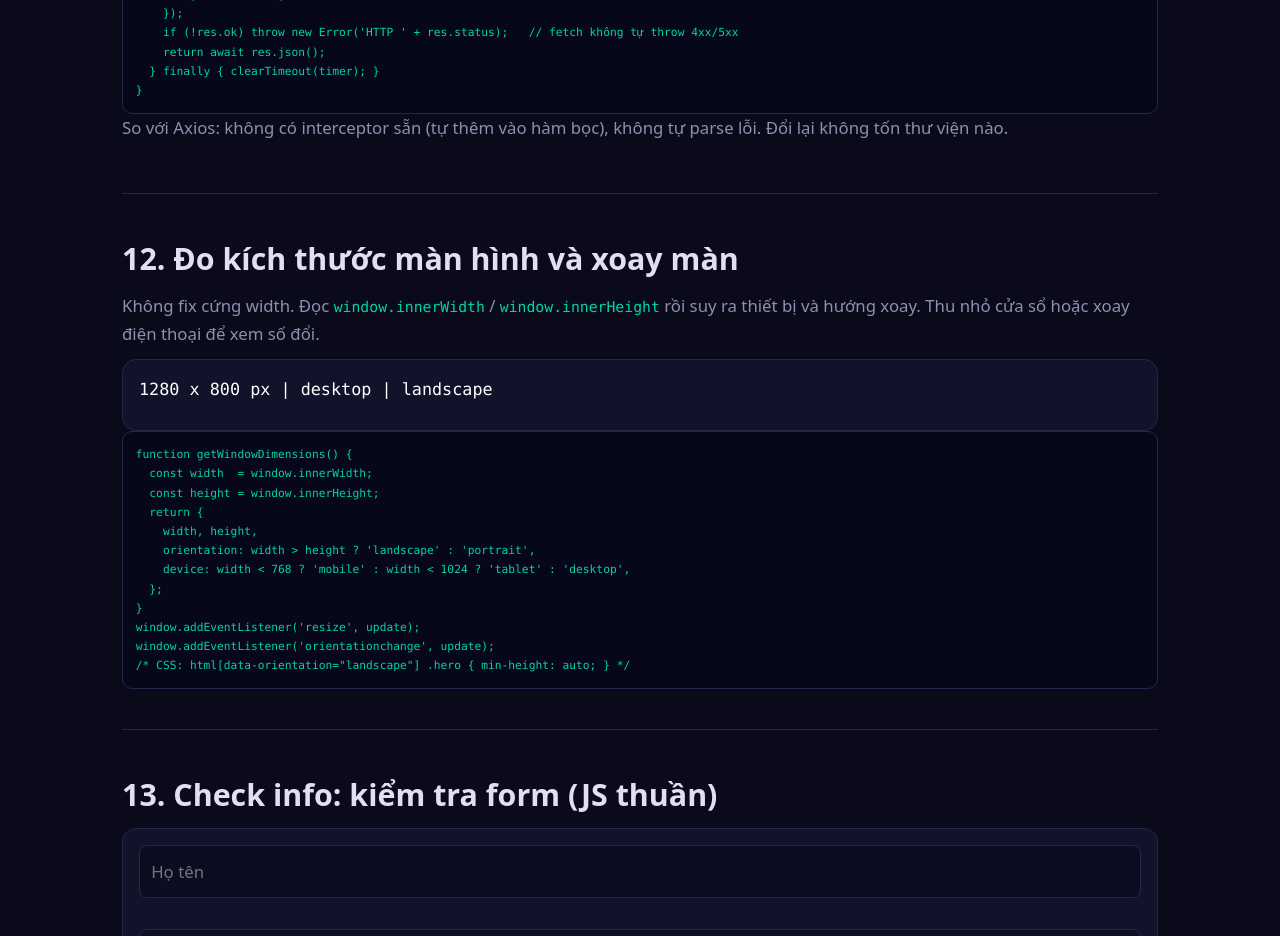
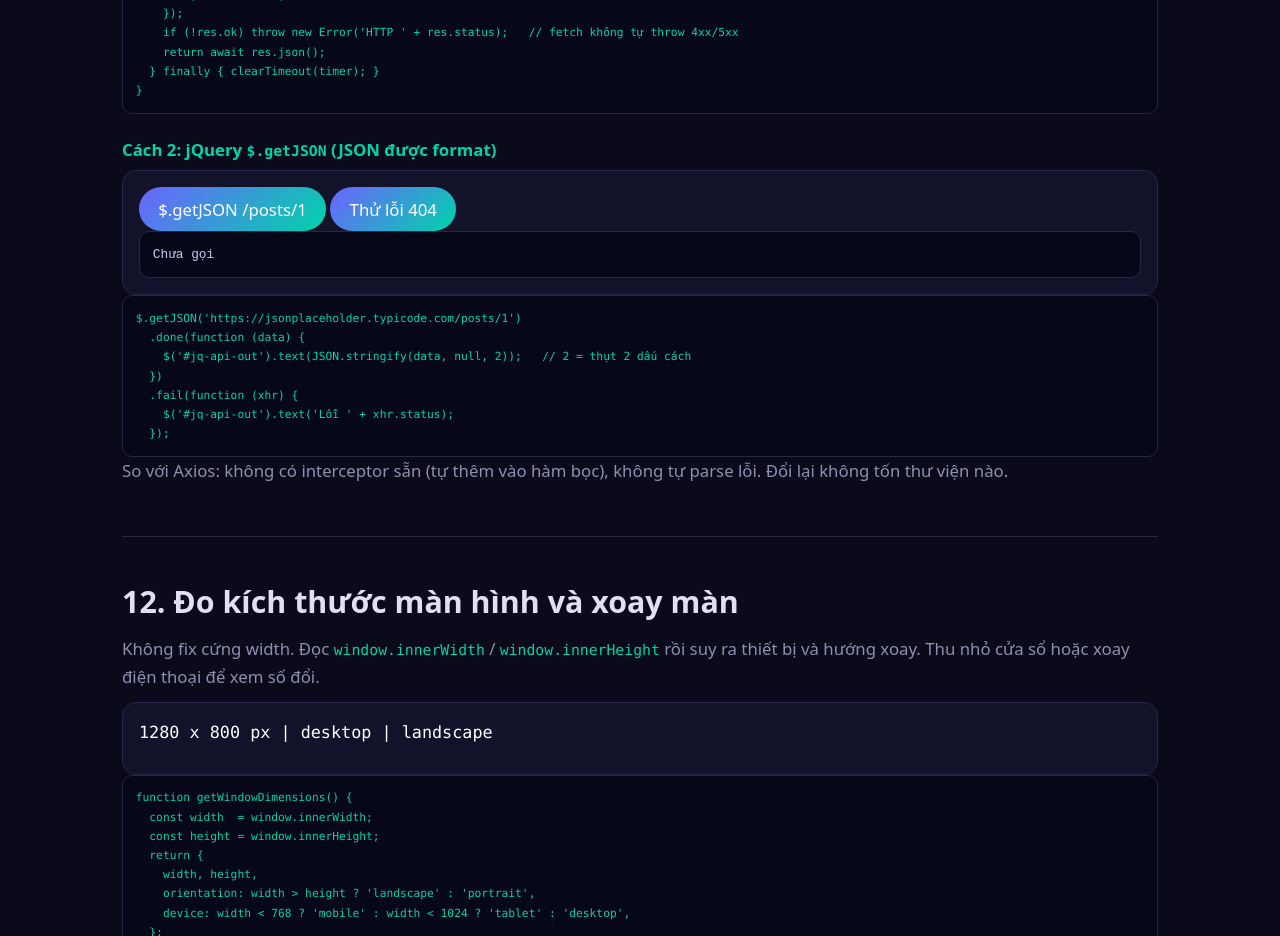
Before and after one commit to NTPhong04102k4/portfolio, a plain HTML site: page learn/index.html in a window 1280 px wide. Shown: the part 8820-9756 px from the top of the page. Drawn offline with nearby package versions, Linux system fonts and the light colour scheme.

Commit message:
ref-4: feat - add jquery getJSON demo with formatted json to learn page

```diff
--- a/learn/index.html
+++ b/learn/index.html
@@ -674,6 +674,19 @@ $.ajax / $.get / $.post / $.getJSON</code></pre>
     return await res.json();
   } finally { clearTimeout(timer); }
 }</code></pre>
+        <h3>Cách 2: jQuery <code>$.getJSON</code> (JSON được format)</h3>
+        <div class="card">
+          <button class="btn" id="jq-api-btn" type="button">$.getJSON /posts/1</button>
+          <button class="btn" id="jq-api-fail" type="button">Thử lỗi 404</button>
+          <pre id="jq-api-out" aria-live="polite">Chưa gọi</pre>
+        </div>
+        <pre><code>$.getJSON('https://jsonplaceholder.typicode.com/posts/1')
+  .done(function (data) {
+    $('#jq-api-out').text(JSON.stringify(data, null, 2));   // 2 = thụt 2 dấu cách
+  })
+  .fail(function (xhr) {
+    $('#jq-api-out').text('Lỗi ' + xhr.status);
+  });</code></pre>
         <p>
           So với Axios: không có interceptor sẵn (tự thêm vào hàm bọc), không tự
           parse lỗi. Đổi lại không tốn thư viện nào.
--- a/learn/learn.js
+++ b/learn/learn.js
@@ -145,6 +145,16 @@ $('#fetch-btn').on('click', async function () {
   }
 });
 
+/* jQuery gọi API: $.getJSON + JSON.stringify(data, null, 2) để format */
+function showJson(url) {
+  const $out = $('#jq-api-out').text('Đang tải...');
+  $.getJSON(url)
+    .done(function (data) { $out.text(JSON.stringify(data, null, 2)); })
+    .fail(function (xhr) { $out.text('Lỗi ' + xhr.status); });
+}
+$('#jq-api-btn').on('click', function () { showJson('https://jsonplaceholder.typicode.com/posts/1'); });
+$('#jq-api-fail').on('click', function () { showJson('https://jsonplaceholder.typicode.com/posts/999999'); });
+
 /* ---------- 4. CHECK INFO (validate form, JS thuần) ---------- */
 (function () {
   const form = document.getElementById('demo-form');
```
